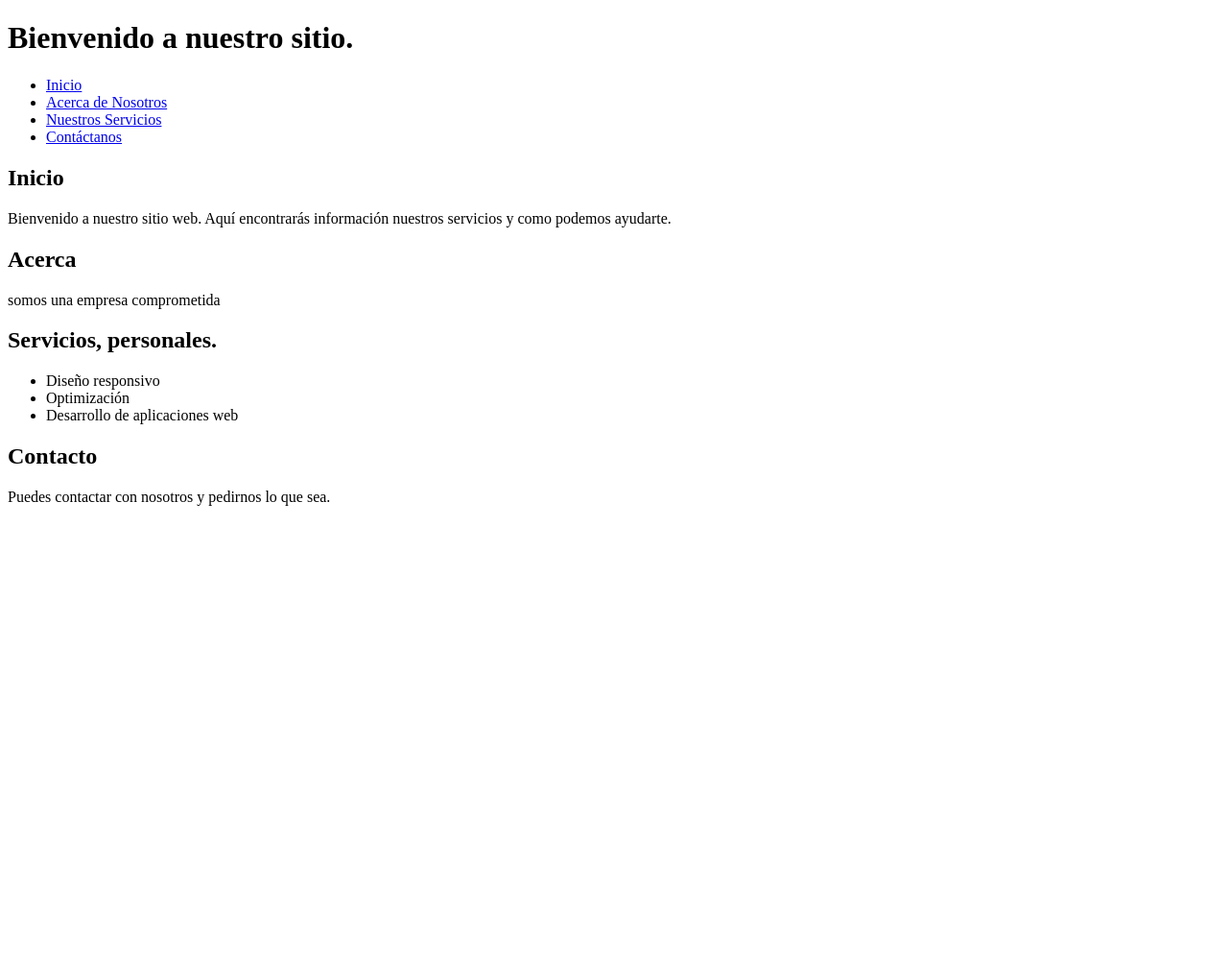
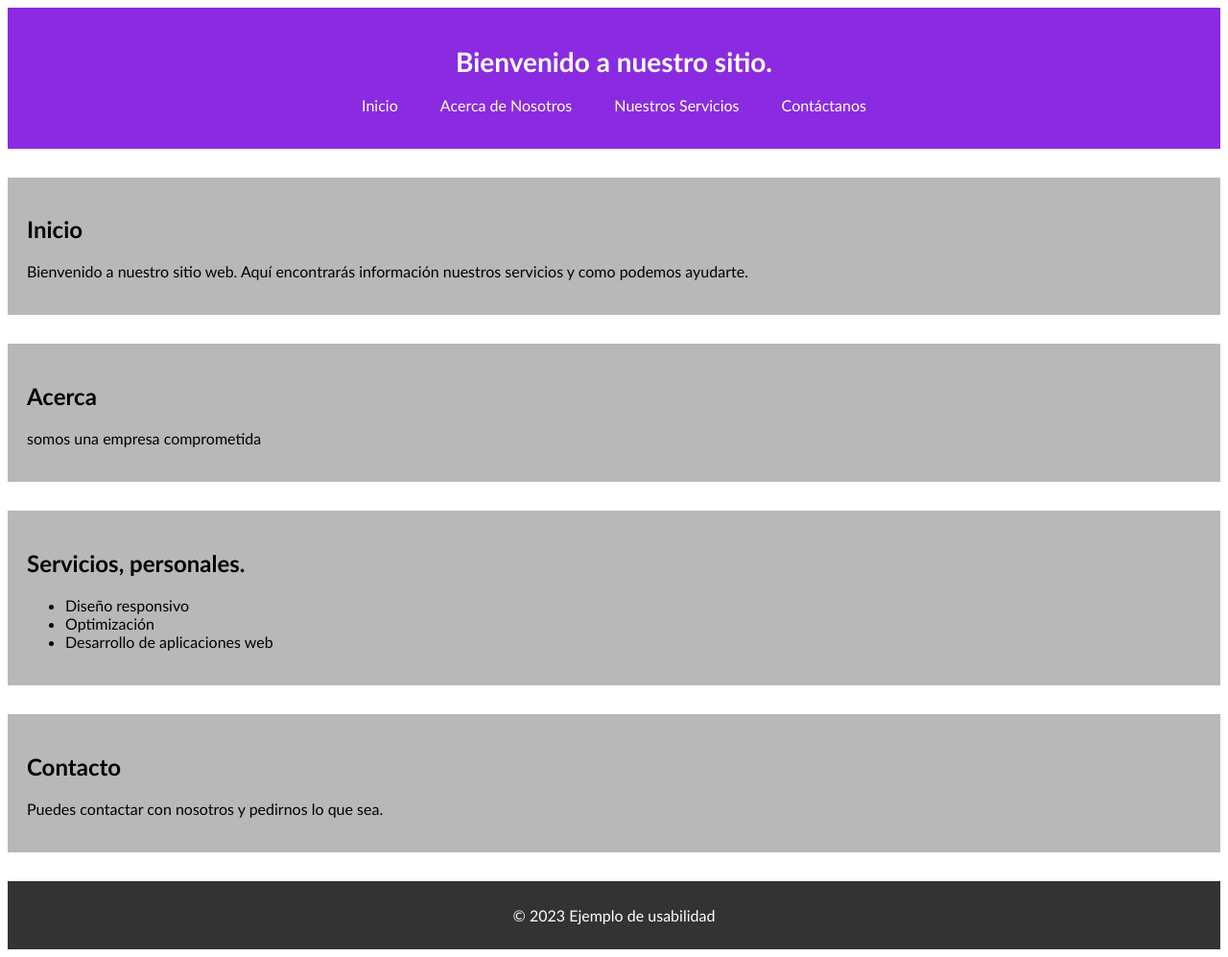
Before and after one commit to Rocket201/Ejemplo-usabilidad, a plain HTML site: page index.html in a window 1280 px wide. Shown: the whole page at 96% size. Before the commit the page ends 800 px from the top, so only its background shows below. Drawn offline with Linux system fonts and the light colour scheme.

Commit message:
terminao por hoy

```diff
--- a/index.html
+++ b/index.html
@@ -5,6 +5,7 @@
     <meta name="viewport" content="width=device-width, initial-scale=1.0" />
     <title>Ejemplo de Usabilidad</title>
     <link rel="shortcut icon" href="favicon.ico" />
+    <link rel="stylesheet" href="/style.css">
   </head>
   <body>
     <header>
@@ -43,5 +44,8 @@
             <p>Puedes contactar con nosotros y pedirnos lo que sea.</p>
         </section>
         </main>
+        <footer>
+            <p>&copy; 2023 Ejemplo de usabilidad </p>
+        </footer>
   </body>
 </html>
--- /dev/null
+++ b/style.css
@@ -0,0 +1,42 @@
+body{
+    font-family: 'Trebuchet MS', 'Lucida Sans Unicode', 'Lucida Grande', 'Lucida Sans', Arial, sans-serif;
+}
+header{
+    background-color: blueviolet;
+    color: #fff;
+    text-align: center;
+    padding: 20px;
+}
+
+header h1{
+    font-size: 28px
+}
+
+nav ul{
+    list-style: none;
+    padding: 0;
+}
+
+nav li{
+    display: inline;
+    margin: 0 20px;
+}
+
+nav a{
+    text-decoration: none;
+    color: #fff;
+}
+section{
+    padding: 20px;
+    margin: 30px 0;
+    background-color: rgb(184, 184, 184);
+}
+section h2{
+    font-size: 24px;
+}
+footer{
+    background-color:#333;
+    color: #fff;
+    text-align: center;
+    padding: 10px;
+}
```
